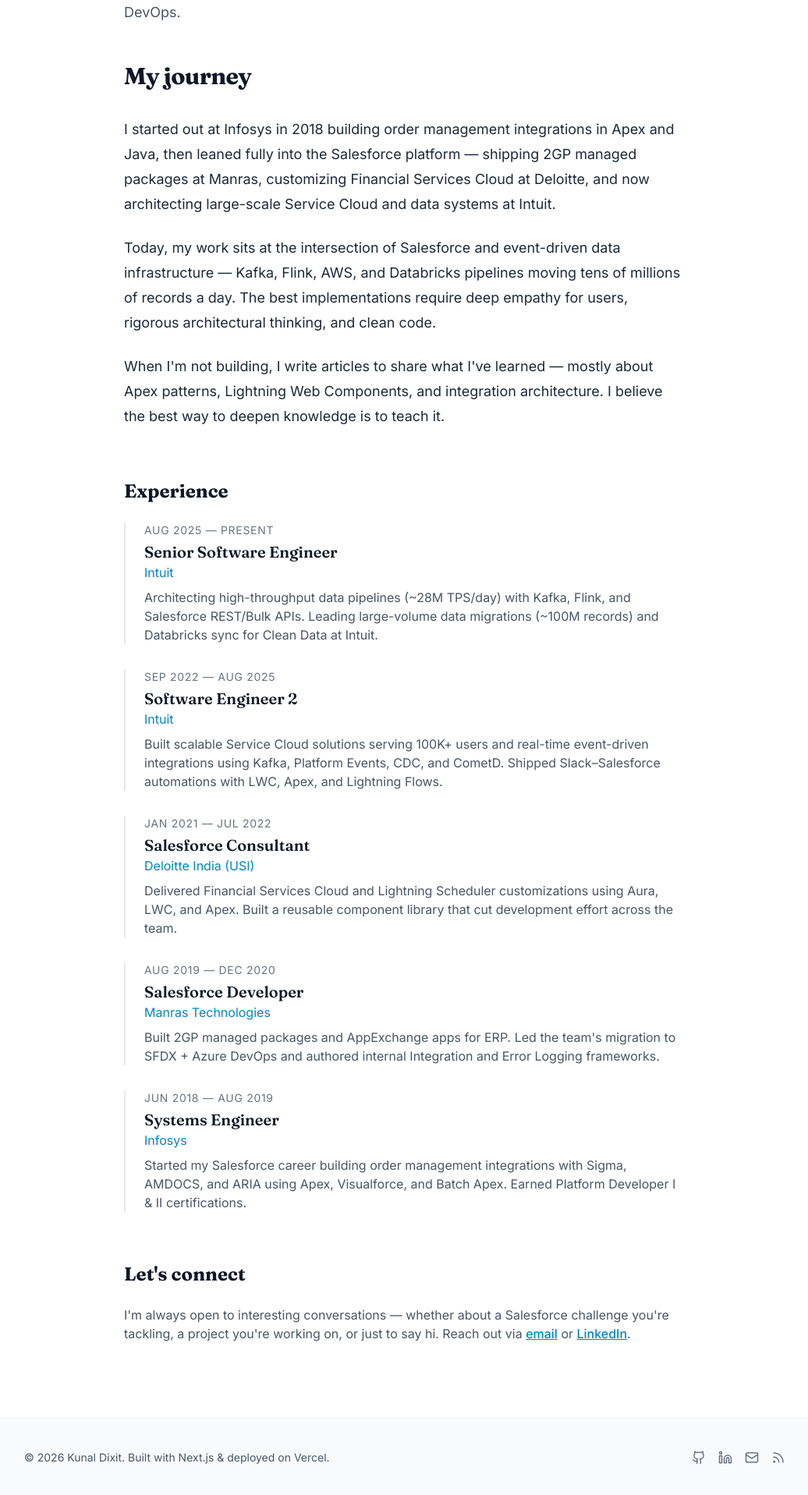
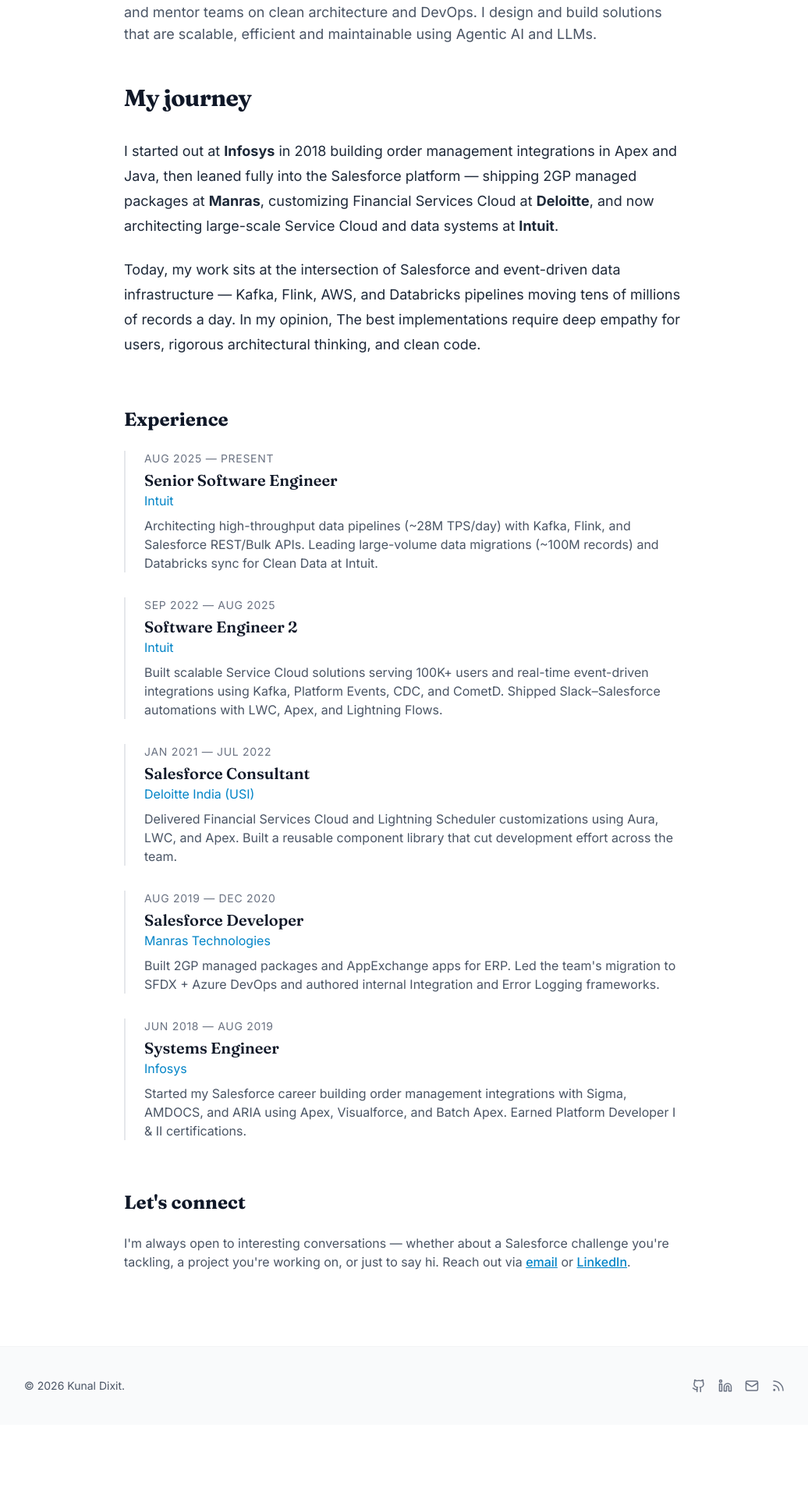
Before and after one commit to kunaal-dixit/kunal-portfolio, a Next.js app: page /about in a window 1280 px wide. Shown: the part 339-2256 px from the top of the page at 78% size, without its empty margins (121-1157 px from the left). After the commit the page ends 2166 px from the top, so only its background shows below. Built offline with nearby package versions, Linux system fonts and the light colour scheme.

Commit message:
UPdated welcome blog and other changes

```diff
--- a/app/about/page.js
+++ b/app/about/page.js
@@ -23,24 +23,18 @@
       <section className="mb-16 prose prose-lg dark:prose-invert">
         <h2>My journey</h2>
         <p>
-          I started out at Infosys in 2018 building order management
+          I started out at <b>Infosys</b> in 2018 building order management
           integrations in Apex and Java, then leaned fully into the Salesforce
-          platform — shipping 2GP managed packages at Manras, customizing
-          Financial Services Cloud at Deloitte, and now architecting
-          large-scale Service Cloud and data systems at Intuit.
+          platform — shipping 2GP managed packages at <b>Manras</b>, customizing
+          Financial Services Cloud at <b>Deloitte</b>, and now architecting
+          large-scale Service Cloud and data systems at <b>Intuit</b>.
         </p>
         <p>
           Today, my work sits at the intersection of Salesforce and
           event-driven data infrastructure — Kafka, Flink, AWS, and Databricks
-          pipelines moving tens of millions of records a day. The best
+          pipelines moving tens of millions of records a day. In my opinion, The best
           implementations require deep empathy for users, rigorous
           architectural thinking, and clean code.
-        </p>
-        <p>
-          When I'm not building, I write articles to share what I've learned —
-          mostly about Apex patterns, Lightning Web Components, and integration
-          architecture. I believe the best way to deepen knowledge is to teach
-          it.
         </p>
       </section>
 
--- a/components/Footer.js
+++ b/components/Footer.js
@@ -9,8 +9,7 @@
     <footer className="border-t border-gray-100 bg-gray-50 py-10 dark:border-gray-900 dark:bg-gray-950">
       <div className="mx-auto flex max-w-5xl flex-col items-center justify-between gap-6 px-6 sm:flex-row">
         <p className="text-sm text-gray-600 dark:text-gray-400">
-          © {new Date().getFullYear()} {siteConfig.name}. Built with Next.js &
-          deployed on Vercel.
+          © {new Date().getFullYear()} {siteConfig.name}.
         </p>
 
         <div className="flex items-center gap-4 text-gray-500">
--- a/content/blog/welcome.mdx
+++ b/content/blog/welcome.mdx
@@ -1,29 +1,23 @@
 ---
 title: "Welcome to My Blog"
-description: "An introduction to who I am, why I'm starting this blog, and what you can expect from my writing."
-date: "2026-05-01"
+description: "An introduction to what I do, why I'm starting this blog, and what you can expect from my writing."
+date: "2026-05-03"
 tags: ["Personal", "Salesforce", "Career"]
 author: "Kunal Dixit"
 ---
 
-## Hello, world! 👋
+## What I do
 
-After 7+ years of building on the Salesforce platform, I've decided to start writing publicly about what I've learned. This first post is a little about who I am and what you can expect from this blog.
+I'm a Senior Salesforce Engineer with over 7 years of experience based in Bengaluru, India. I build robust and scalable solutions for the Salesforce platform using not just Apex, LWC and other salesforce capabilities but also Java, Python, Kafka, Flink, Spark, Databricks and AWS depending on the business needs and solutions required.
 
-## Who I am
-
-I'm a Senior Salesforce Engineer based in Bengaluru, India. I've spent the last several years building solutions across:
-
-- **Sales Cloud & Service Cloud** — automation, process design, custom UIs
-- **Apex & LWC** — clean architecture, performance optimization
-- **Integrations** — REST APIs, Platform Events, async patterns
+I care about building solutions that are scalable, reusable and maintainable using latest technologies and best practices. This blog is a bit about how i think.
 
 ## Why I'm writing
 
 Three reasons:
 
-1. **Teaching is the best way to learn.** Forcing myself to explain a concept clearly is the fastest path to understanding it deeply.
-2. **The Salesforce ecosystem moves fast.** I want a record of how I'm thinking *right now* — what's working, what's not, what I'd do differently.
+1. **Writing is the best way to learn.** Writing about a concept clearly is the fastest path to understanding it deeply. I am still old school and believe in the power of writing.
+2. **Software Engineering space moves fast.** I want a record of how I'm thinking *right now* — what's working, what's not, what I'd do differently.
 3. **Community.** I've learned almost everything I know from blog posts, talks, and Trailhead. This is my way of giving back.
 
 ## What to expect
@@ -34,14 +28,13 @@
 - **Code patterns** — Apex frameworks, LWC patterns, integration design
 - **Lessons from production** — what went wrong, what I'd change
 
-Posts will be honest, opinionated, and grounded in what I've actually shipped. No fluff, no listicles — just things I think are worth your time.
+Apart from the technical stuff, I'll also write about my experiences, learnings and thoughts on the various things I am experiencing in my career and life - the books I am reading, an article I read recently, a movie I watched, a place I visited, a game I played, a podcast I listened to, etc.
 
 ## Stay in touch
 
-If you'd like to follow along, you can:
+If you'd like to follow along, and if you want to connect with me, you can:
 
-- Subscribe via [RSS](/feed.xml)
-- Follow me on [LinkedIn](https://www.linkedin.com/in/kdixit1995)
+- Connect with me on [LinkedIn](https://www.linkedin.com/in/kdixit1995)
 - Drop me a line at [kunaldixit@duck.com](mailto:kunaldixit@duck.com)
 
-Thanks for reading. See you in the next post.
+Thanks for reading. See you in the next post!
```
Also changed, not shown: lib/siteConfig.js.
